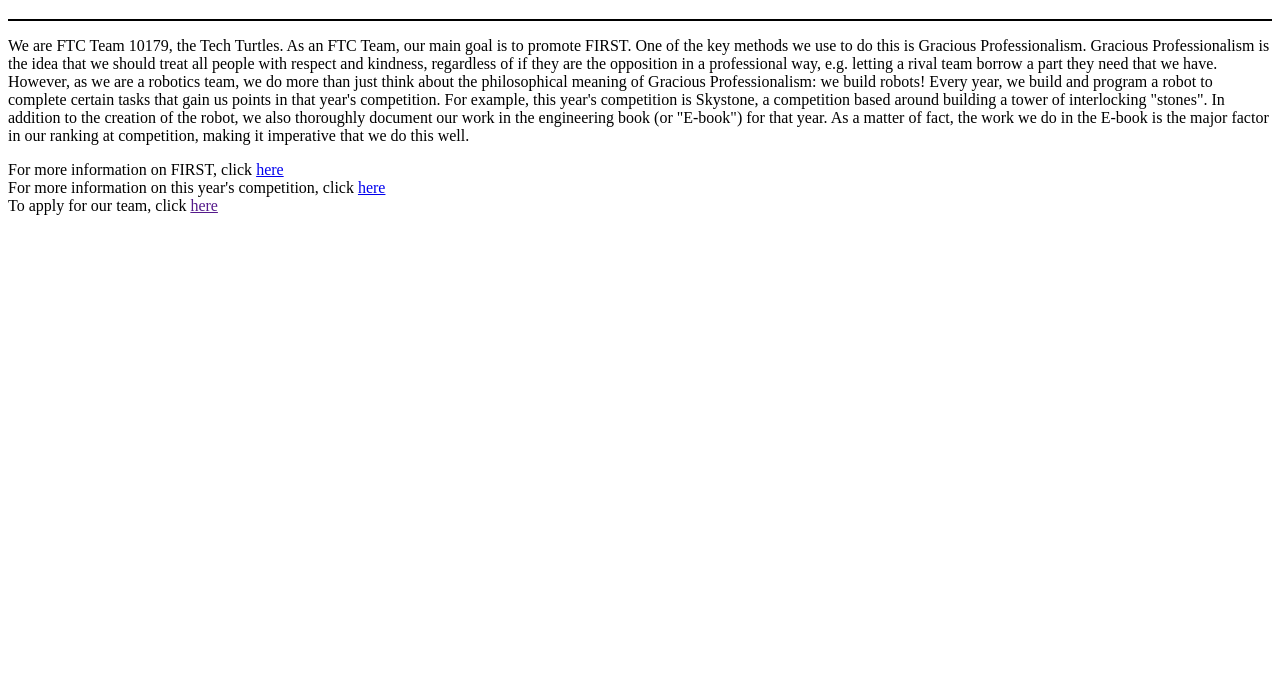
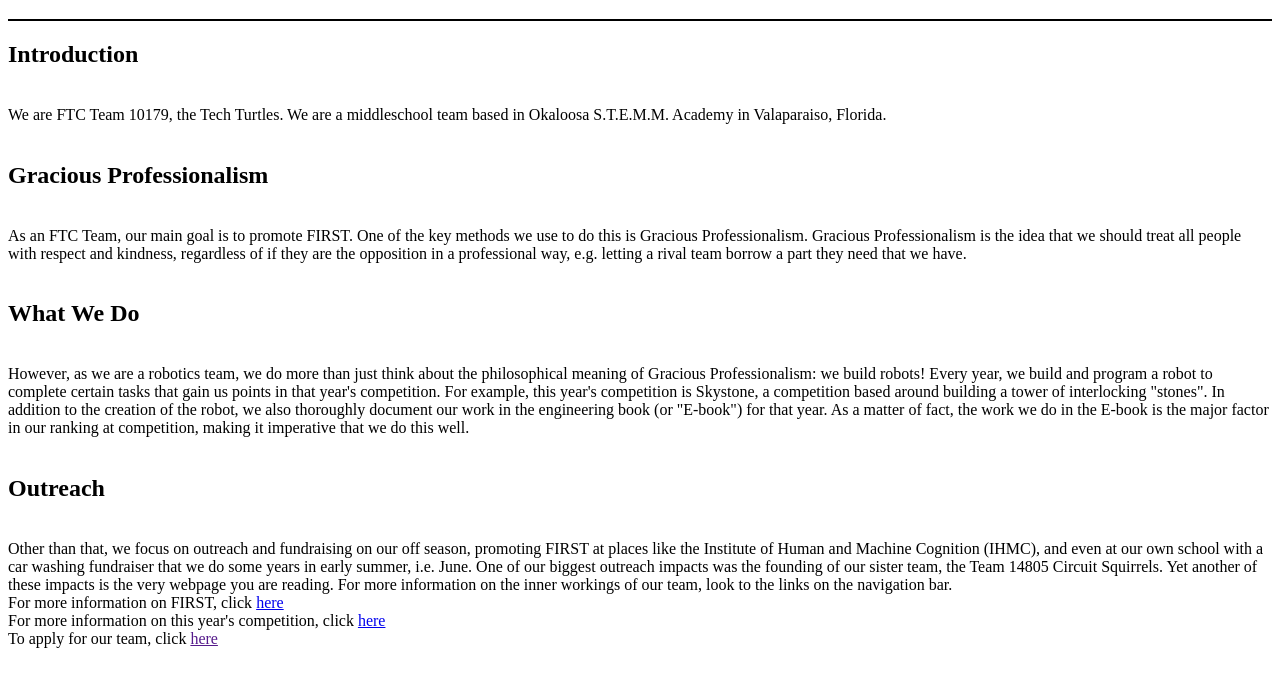
Before and after one commit to ftc10179ClassUser/Website, a plain HTML site: page index.html in a window 1280 px wide. Shown: the part 61-748 px from the top of the page. Drawn offline with Linux system fonts and the light colour scheme.

Commit message:
Cleaned up code and added a section on outreach

```diff
--- a/index.html
+++ b/index.html
@@ -14,18 +14,38 @@
 			<div class="header">
 				<h1>Tech Turtles</h1>
 			</div>
+
 			<div class="section">
-				<p>	We are FTC Team 10179, the Tech Turtles. As an FTC Team, our main goal is to promote FIRST. One of the key methods we use to do this is Gracious Professionalism. Gracious Professionalism is the idea that we should treat all people with respect and kindness, regardless of if they are the opposition in a professional way, e.g. letting a rival team borrow a part they need that we have.<br/>	However, as we are a robotics team, we do more than just think about the philosophical meaning of Gracious Professionalism: we build robots! Every year, we build and program a robot to complete certain tasks that gain us points in that year's competition. For example, this year's competition is Skystone, a competition based around building a tower of interlocking "stones". In addition to the creation of the robot, we also thoroughly document our work in the engineering book (or "E-book") for that year. As a matter of fact, the work we do in the E-book is the major factor in our ranking at competition, making it imperative that we do this well.
-			</p>
+			<h2> Introduction </h2>
+			<br/>
+			We are FTC Team 10179, the Tech Turtles. We are a middleschool team based in Okaloosa S.T.E.M.M. Academy in Valaparaiso, Florida.</div>
+
+			<br/>
+
+			<div class="section">
+			<h2> Gracious Professionalism </h2>
+			<br/>
+			As an FTC Team, our main goal is to promote FIRST. One of the key methods we use to do this is Gracious Professionalism. Gracious Professionalism is the idea that we should treat all people with respect and kindness, regardless of if they are the opposition in a professional way, e.g. letting a rival team borrow a part they need that we have.</div>
+
+			<br/>
+
+			<div class="section">
+			<h2> What We Do </h2>
+			<br/>
+			However, as we are a robotics team, we do more than just think about the philosophical meaning of Gracious Professionalism: we build robots! Every year, we build and program a robot to complete certain tasks that gain us points in that year's competition. For example, this year's competition is Skystone, a competition based around building a tower of interlocking "stones". In addition to the creation of the robot, we also thoroughly document our work in the engineering book (or "E-book") for that year. As a matter of fact, the work we do in the E-book is the major factor in our ranking at competition, making it imperative that we do this well.</div>
+
+			 <br/>
+			 <div class="section">
+			 	<h2> Outreach </h2>
+			 	<br/>
+			  Other than that, we focus on outreach and fundraising on our off season, promoting FIRST at places like the Institute of Human and Machine Cognition (IHMC), and even at our own school with a car washing fundraiser that we do some years in early summer, i.e. June. One of our biggest outreach impacts was the founding of our sister team, the Team 14805 Circuit Squirrels. Yet another of these impacts is the very webpage you are reading. For more information on the inner workings of our team, look to the links on the navigation bar.
 			</div>
 			<div class="footer">
-				<p>
-					For more information on FIRST, click <a href="https://www.firstinspires.org/">here</a>
-					<br/>
-					For more information on this year's competition, click <a href="https://www.firstinspires.org/robotics/ftc/game-and-season">here</a>
-					<br/>
-					To apply for our team, click <a href=""> here </a>
-				</p>
+				For more information on FIRST, click <a href="https://www.firstinspires.org/">here</a>
+				<br/>
+				For more information on this year's competition, click <a href="https://www.firstinspires.org/robotics/ftc/game-and-season">here</a>
+				<br/>
+				To apply for our team, click <a href=""> here </a>
 			</div>
 		</div>
 	</body>
```
